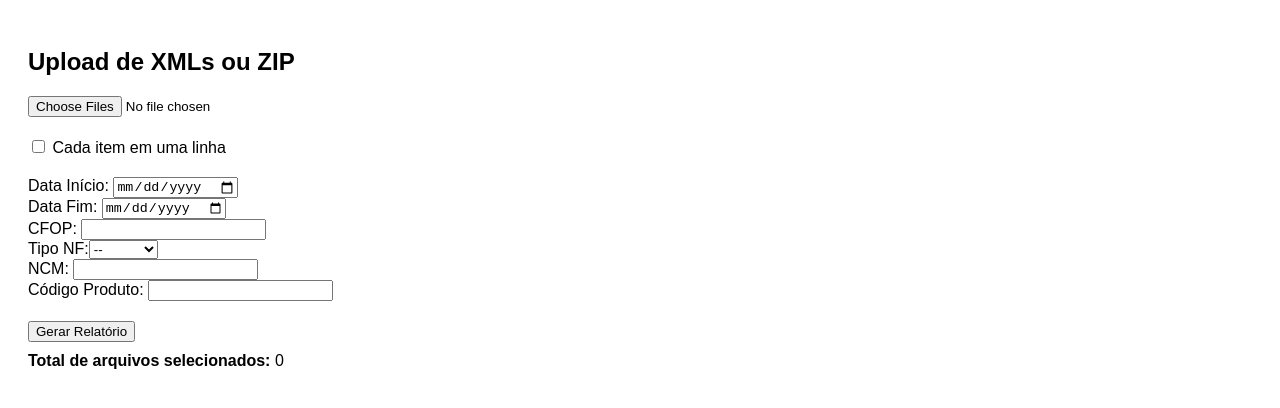
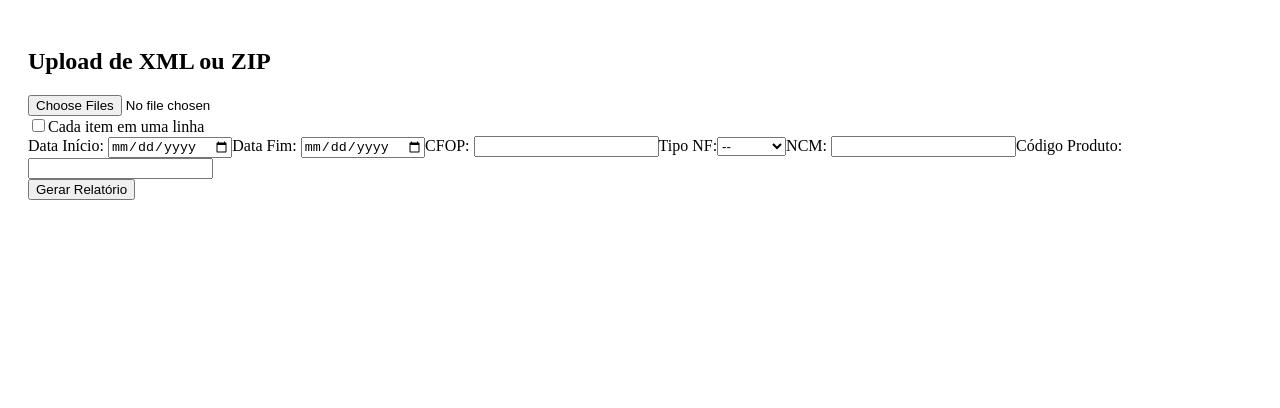
Before and after one commit to Kilig2015/relatorio-nfe-frontend, a React (Vite) app: page / in a window 1280 px wide. Shown: the top 408 px of the page. Built offline with nearby package versions, Linux system fonts and the light colour scheme.

Commit message:
Update UploadRelatorio.jsx

```diff
--- a/src/UploadRelatorio.jsx
+++ b/src/UploadRelatorio.jsx
@@ -11,24 +11,11 @@ function UploadRelatorio() {
     ncm: '',
     codigoProduto: '',
   });
-  const [usandoZip, setUsandoZip] = useState(false);
   const [carregando, setCarregando] = useState(false);
+  const [linkRelatorio, setLinkRelatorio] = useState('');
 
-  const handleFiles = (event) => {
-    const files = Array.from(event.target.files);
-    const isZip = files.length === 1 && files[0].name.toLowerCase().endsWith('.zip');
-    const isXml = files.every(file => file.name.toLowerCase().endsWith('.xml'));
-
-    if (isZip) {
-      setUsandoZip(true);
-      setArquivos(files);
-    } else if (isXml) {
-      setUsandoZip(false);
-      setArquivos(files);
-    } else {
-      alert("Selecione apenas arquivos .xml ou um único .zip contendo XMLs.");
-      setArquivos([]);
-    }
+  const handleFiles = (e) => {
+    setArquivos(Array.from(e.target.files));
   };
 
   const handleFiltroChange = (e) => {
@@ -37,98 +24,72 @@ function UploadRelatorio() {
 
   const enviarArquivos = async () => {
     if (arquivos.length === 0) {
-      alert("Nenhum arquivo selecionado.");
+      alert("Selecione ao menos um arquivo XML ou ZIP.");
       return;
     }
 
     setCarregando(true);
     const formData = new FormData();
-
-    arquivos.forEach((file) => {
-      formData.append('xmls', file);
-    });
-
+    arquivos.forEach(file => formData.append('xmls', file));
     formData.append('modo_linha_individual', modoIndividual);
-    formData.append('dataInicio', filtros.dataInicio || '');
-    formData.append('dataFim', filtros.dataFim || '');
-    formData.append('cfop', filtros.cfop || '');
-    formData.append('tipoNF', filtros.tipoNF || '');
-    formData.append('ncm', filtros.ncm || '');
-    formData.append('codigoProduto', filtros.codigoProduto || '');
+    Object.entries(filtros).forEach(([chave, valor]) => formData.append(chave, valor));
 
     try {
-      const response = await fetch(import.meta.env.VITE_API_URL + '/gerar-relatorio', {
+      const res = await fetch(import.meta.env.VITE_API_URL + "/gerar-relatorio", {
         method: 'POST',
-        body: formData,
+        body: formData
       });
 
-      if (!response.ok) {
-        const erro = await response.json();
-        alert("Erro ao gerar relatório: " + erro.detail);
-        return;
+      const data = await res.json();
+      if (res.ok && data.url) {
+        setLinkRelatorio(import.meta.env.VITE_API_URL + data.url);
+      } else {
+        alert(data.detail || 'Erro ao gerar relatório.');
       }
-
-      const blob = await response.blob();
-      const url = window.URL.createObjectURL(blob);
-      const a = document.createElement('a');
-      a.href = url;
-      a.download = 'relatorio_nfe.xlsx';
-      a.click();
-      window.URL.revokeObjectURL(url);
-    } catch (error) {
-      alert("Erro de rede. Verifique sua conexão ou o backend.");
+    } catch {
+      alert('Erro de rede ou conexão com o servidor.');
     } finally {
       setCarregando(false);
     }
   };
 
   return (
-    <div style={{ padding: '20px', fontFamily: 'Arial, sans-serif' }}>
-      <h2>Upload de XMLs ou ZIP</h2>
+    <div style={{ padding: '20px' }}>
+      <h2>Upload de XML ou ZIP</h2>
+      <input type="file" multiple onChange={handleFiles} />
+      <br />
 
-      <input type="file" multiple onChange={handleFiles} />
+      <label>
+        <input type="checkbox" checked={modoIndividual} onChange={(e) => setModoIndividual(e.target.checked)} />
+        Cada item em uma linha
+      </label>
 
-      {usandoZip && (
-        <div style={{ marginTop: '10px', color: 'green' }}>
-          Arquivo ZIP detectado — será processado automaticamente.
-        </div>
-      )}
-
-      <div style={{ marginTop: '20px' }}>
-        <label>
-          <input
-            type="checkbox"
-            checked={modoIndividual}
-            onChange={(e) => setModoIndividual(e.target.checked)}
-          />
-          &nbsp;Cada item em uma linha
-        </label>
-      </div>
-
-      <div style={{ marginTop: '20px' }}>
-        <label>Data Início: <input type="date" name="dataInicio" value={filtros.dataInicio} onChange={handleFiltroChange} /></label><br />
-        <label>Data Fim: <input type="date" name="dataFim" value={filtros.dataFim} onChange={handleFiltroChange} /></label><br />
-        <label>CFOP: <input type="text" name="cfop" value={filtros.cfop} onChange={handleFiltroChange} /></label><br />
+      <div>
+        <label>Data Início: <input type="date" name="dataInicio" value={filtros.dataInicio} onChange={handleFiltroChange} /></label>
+        <label>Data Fim: <input type="date" name="dataFim" value={filtros.dataFim} onChange={handleFiltroChange} /></label>
+        <label>CFOP: <input type="text" name="cfop" value={filtros.cfop} onChange={handleFiltroChange} /></label>
         <label>Tipo NF:
           <select name="tipoNF" value={filtros.tipoNF} onChange={handleFiltroChange}>
             <option value="">--</option>
             <option value="Entrada">Entrada</option>
             <option value="Saída">Saída</option>
           </select>
-        </label><br />
-        <label>NCM: <input type="text" name="ncm" value={filtros.ncm} onChange={handleFiltroChange} /></label><br />
-        <label>Código Produto: <input type="text" name="codigoProduto" value={filtros.codigoProduto} onChange={handleFiltroChange} /></label><br />
+        </label>
+        <label>NCM: <input type="text" name="ncm" value={filtros.ncm} onChange={handleFiltroChange} /></label>
+        <label>Código Produto: <input type="text" name="codigoProduto" value={filtros.codigoProduto} onChange={handleFiltroChange} /></label>
       </div>
 
-      <div style={{ marginTop: '20px' }}>
-        <button onClick={enviarArquivos} disabled={carregando}>
-          {carregando ? 'Gerando...' : 'Gerar Relatório'}
-        </button>
-      </div>
+      <button onClick={enviarArquivos} disabled={carregando}>
+        {carregando ? "Gerando..." : "Gerar Relatório"}
+      </button>
 
-      <div style={{ marginTop: '10px' }}>
-        <strong>Total de arquivos selecionados:</strong> {arquivos.length}
-      </div>
+      {linkRelatorio && (
+        <div style={{ marginTop: '20px' }}>
+          <a href={linkRelatorio} download target="_blank" rel="noopener noreferrer">
+            Baixar Relatório
+          </a>
+        </div>
+      )}
     </div>
   );
 }
```
